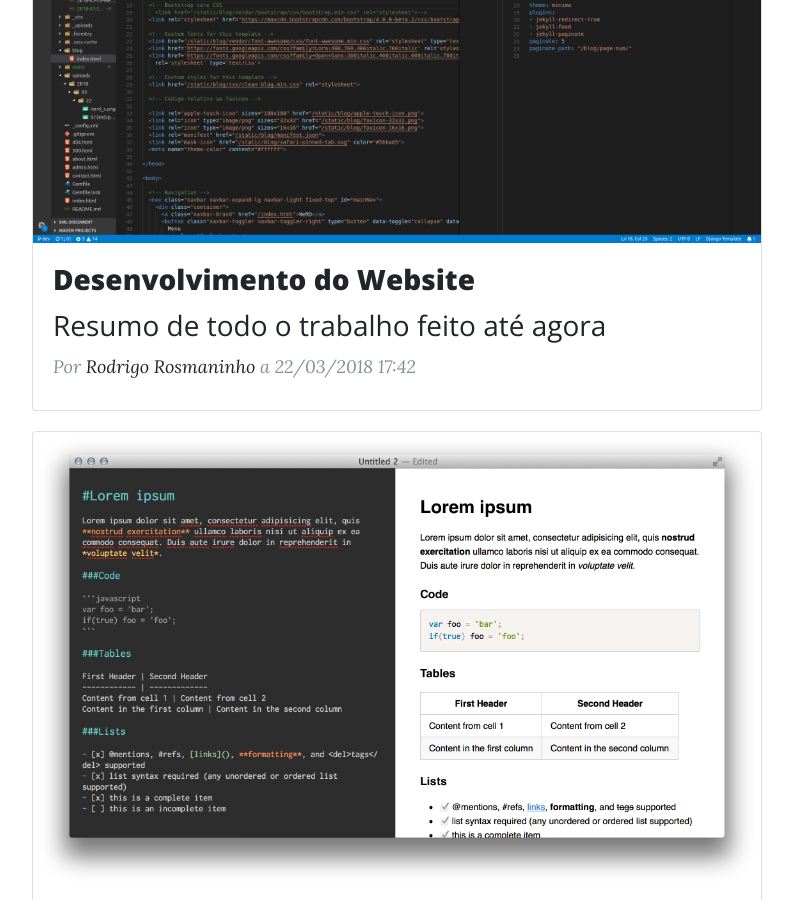
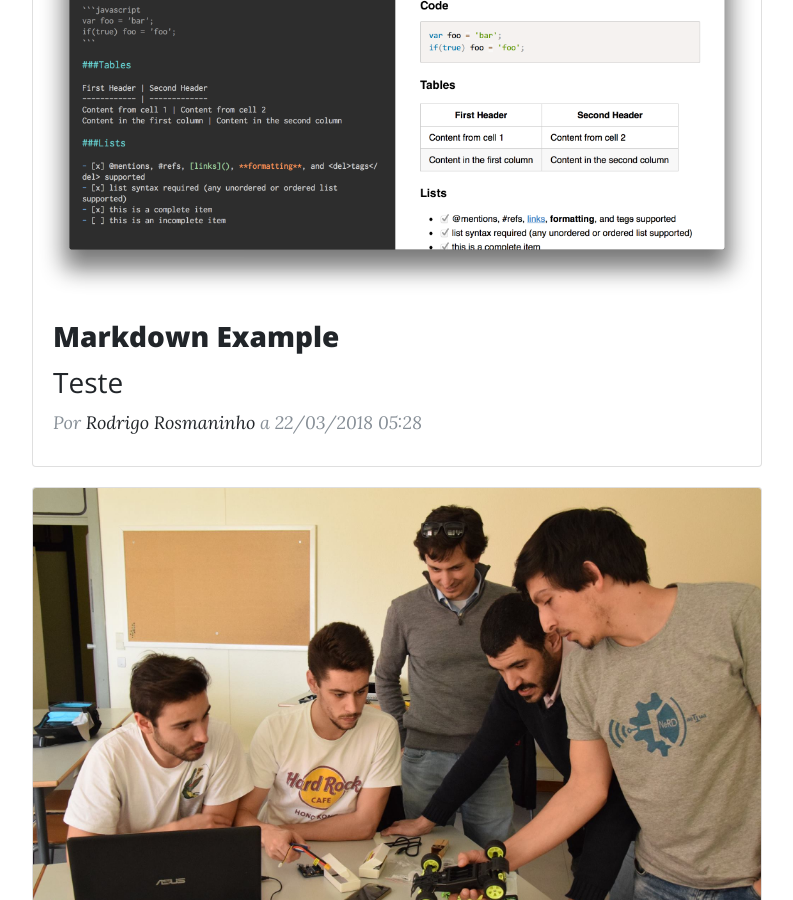
Before and after one commit to NeRD-AETTUA/nerd-aettua.github.io, a Jekyll site: the page built from blog/index.html, in a window 1280 px wide and 900 px high, scrolled down 740 px. Shown: the whole window, without its empty margins (243-1036 px from the left). Built offline with Jekyll 4.4.1, drawn with Linux system fonts in a browser that asks for light colours; the list of posts is cut into pages by our own code; some of the changed lines change nothing that is shown.

Commit message:
Update from Forestry.io - Updated 2018-03-22-desenvolvimento-do-website.md

```diff
--- a/_posts/2018-03-22-desenvolvimento-do-website.md
+++ b/_posts/2018-03-22-desenvolvimento-do-website.md
@@ -5,11 +5,12 @@ date: 2018-03-22 17:42:46 +0000
 figure: "/uploads/2018/03/22/work_nerd.png"
 summary: Resumo de todo o trabalho feito até agora
 author: Rodrigo Rosmaninho
-published: true
 tags:
 - site
 files:
 - "/uploads/2018/05/17/LSDig_2017-18_TrabPrat07.pdf"
+published: false
+
 ---
 ![](/uploads/2018/03/22/nerd_s.png)
 
@@ -17,7 +18,7 @@ files:
 
 > "Quanto às ideias o que já se tinha falado era um site cujo principal foco é mostrar os projetos do nerd. Tem que dar para por fotos dos projetos juntamente com texto. Tipo instructables talvez"
 >
-> -Magalhães
+> \-Magalhães
 
 * Ter um lugar onde haja informação geral sobre o NeRD e os principais projetos. Pode ajudar na obtenção de novos elementos.
 * Ter um lugar onde o pessoal interessado se pode ir mantendo a par dos projetos do NeRD através de posts com mais detalhe do que aquilo que é posto no facebook.
@@ -50,7 +51,5 @@ Como tal, foi adicionada uma página de administração que redireciona para um
 
 * Implementação de filtração de posts por tags / categorias (função nativa do jekyll) ----> R. Rosmaninho
 * Documentação do projeto ----> R. Rosmaninho
-
-
 * Pensar no conteúdo que é importante ter nas páginas que estão incompletas (index.html, about.html, contacts.html) ----> J. Alegria
-* Implementar  o tal conteúdo ----> Tomás Martins
+* Implementar  o tal conteúdo ----> R. Rosmaninho & Tomás Martins
```
Also changed, not shown: .forestry/front_matter/templates/post.yml, .forestry/settings.yml.
